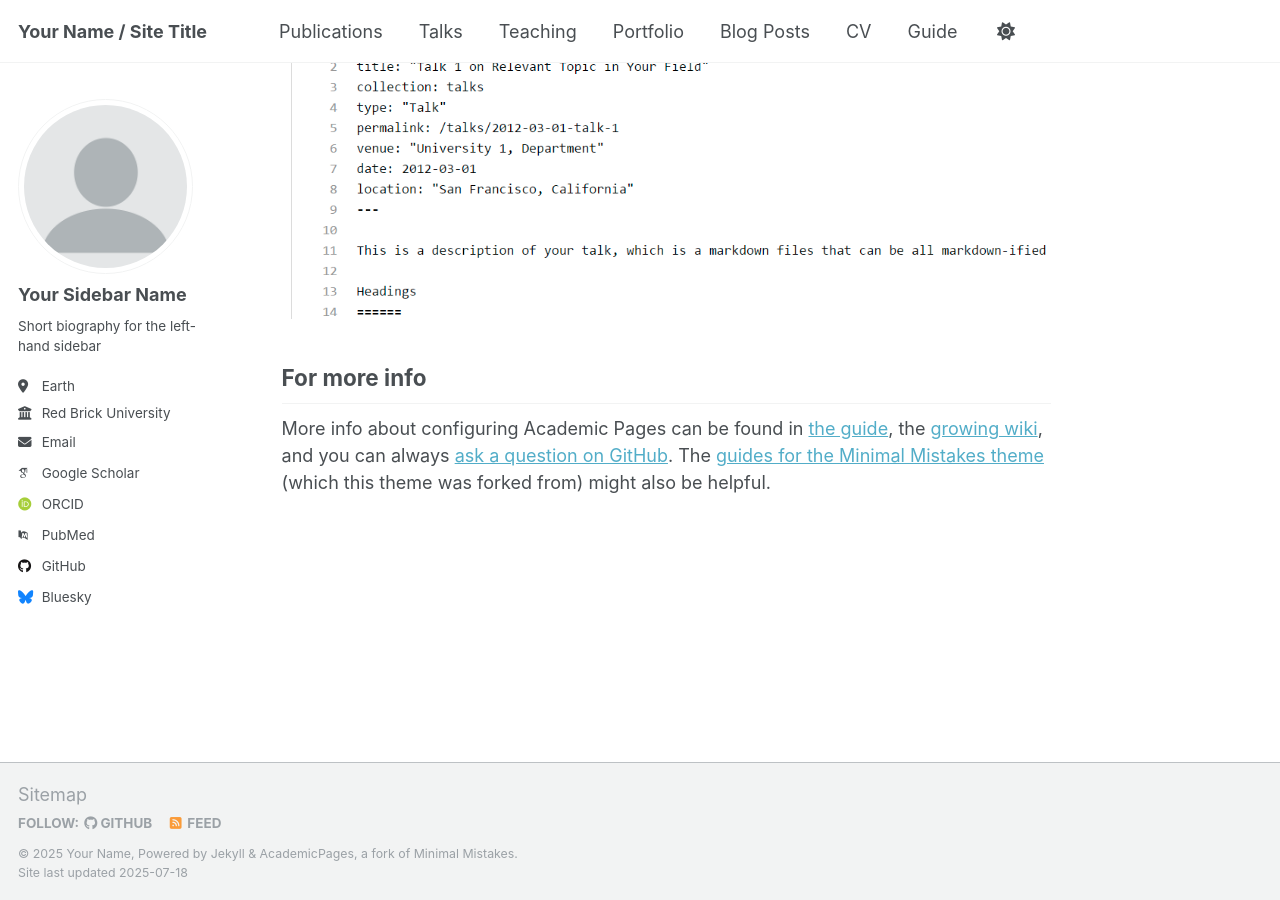
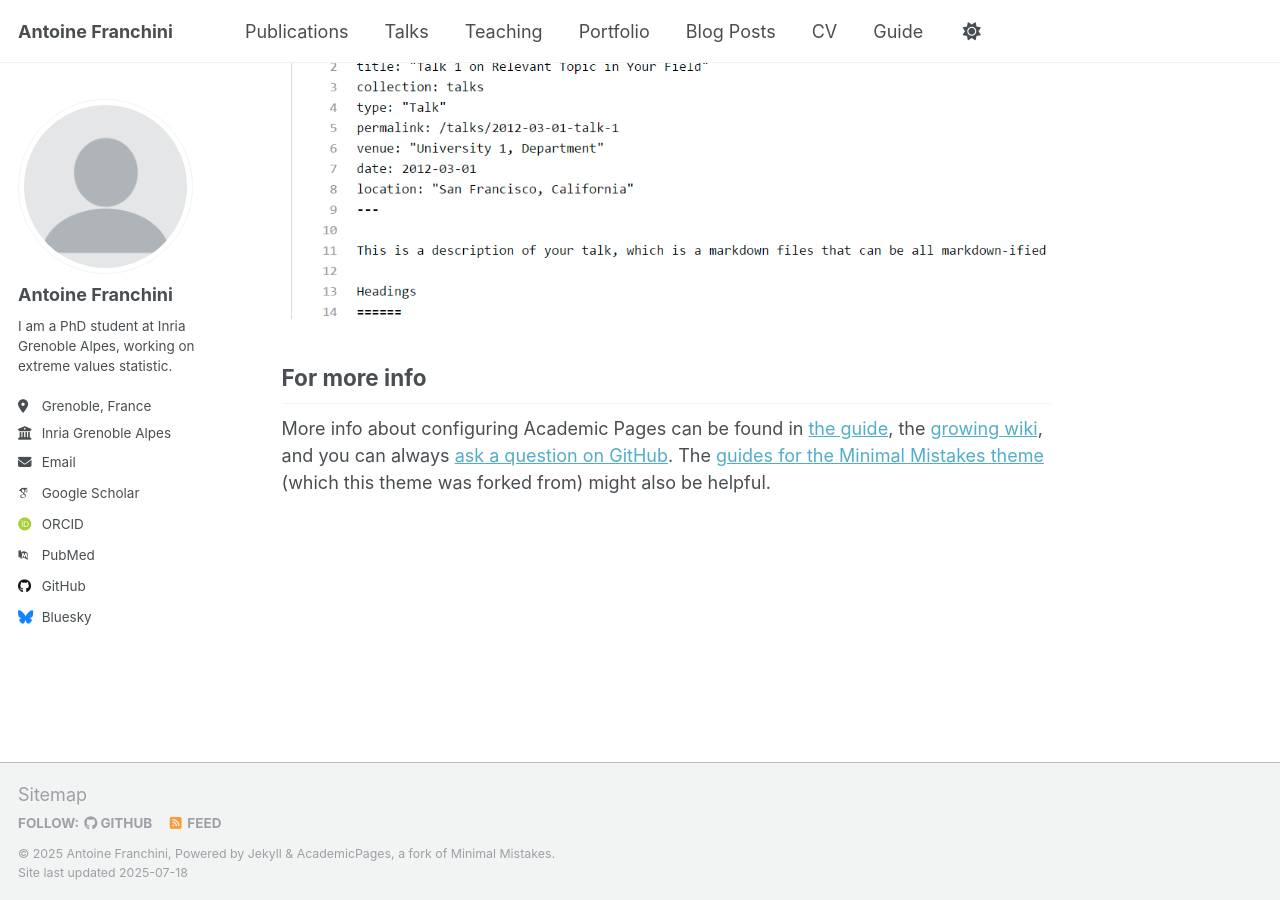
Before and after one commit to antoineinria/antoineinria.github.io, a Jekyll site: the page built from _pages/about.md, in a window 1280 px wide and 900 px high, scrolled down 2880 px. Built offline with Jekyll 4.4.1, drawn with Linux system fonts in a browser that asks for light colours; some web fonts are replaced; a script that is not in the unit is left out.

Commit message:
Update _config.yml

```diff
--- a/_config.yml
+++ b/_config.yml
@@ -9,13 +9,13 @@
 # Basic Site Settings
 locale                   : "en-US"
 site_theme               : "default"
-title                    : "Your Name / Site Title"
+title                    : "Antoine Franchini"
 title_separator          : "-"
-name                     : &name "Your Name"
-description              : &description "personal description"
-url                      : https://academicpages.github.io # the base hostname & protocol for your site e.g. "https://[your GitHub username].github.io" or if you already have some other page hosted on Github then use "https://[your GitHub username].github.io/[Your Repo Name]"
+name                     : &name "Antoine Franchini"
+description              : &description "PhD student at Inria Grenoble Alpes"
+url                      : https://antoinefranchini.github.io # the base hostname & protocol for your site e.g. "https://[your GitHub username].github.io" or if you already have some other page hosted on Github then use "https://[your GitHub username].github.io/[Your Repo Name]"
 baseurl                  : "" # the subpath of your site, e.g. "/blog"
-repository               : "academicpages/academicpages.github.io"
+repository               : "antoineinria/antoineinria.github.io"
 
 # Site Author - The following control what appear as part of the author content on the side bar.
 #               If a field is blank the icon and link will not appear, otherwise it will be shown.
@@ -23,18 +23,18 @@ repository               : "academicpages/academicpages.github.io"
 author:
   # Biographic information
   avatar           : "profile.png"
-  name             : "Your Sidebar Name"
+  name             : "Antoine Franchini"
   pronouns         : # example: "she/her"
-  bio              : "Short biography for the left-hand sidebar"
-  location         : "Earth"
-  employer         : "Red Brick University"
+  bio              : "I am a PhD student at Inria Grenoble Alpes, working on extreme values statistic."
+  location         : "Grenoble, France"
+  employer         : "Inria Grenoble Alpes"
   uri              : # URL
-  email            : "none@example.org"
+  email            : "antoine.franchini@inria.fr"
 
   # Academic websites
   academia         : # URL
   arxiv            : # URL - Update with the correct link to your profile
-  googlescholar    : "https://scholar.google.com/citations?user=PS_CX0AAAAAJ"
+  googlescholar    :  "https://scholar.google.com/citations?user=PS_CX0AAAAAJ"
   impactstory      : # URL
   orcid            : "http://orcid.org/yourorcidurl"
   semantic         : # URL
@@ -46,7 +46,7 @@ author:
   bitbucket        : # Username - Update with your username on the site
   codepen          : # Username
   dribbble         : # Username
-  github           : "academicpages"
+  github           : "antoineinria"
   kaggle           : # Username
   stackoverflow    : # User number or user number and name (i.e., use "1" or "1/jeff-atwood")
 
```
